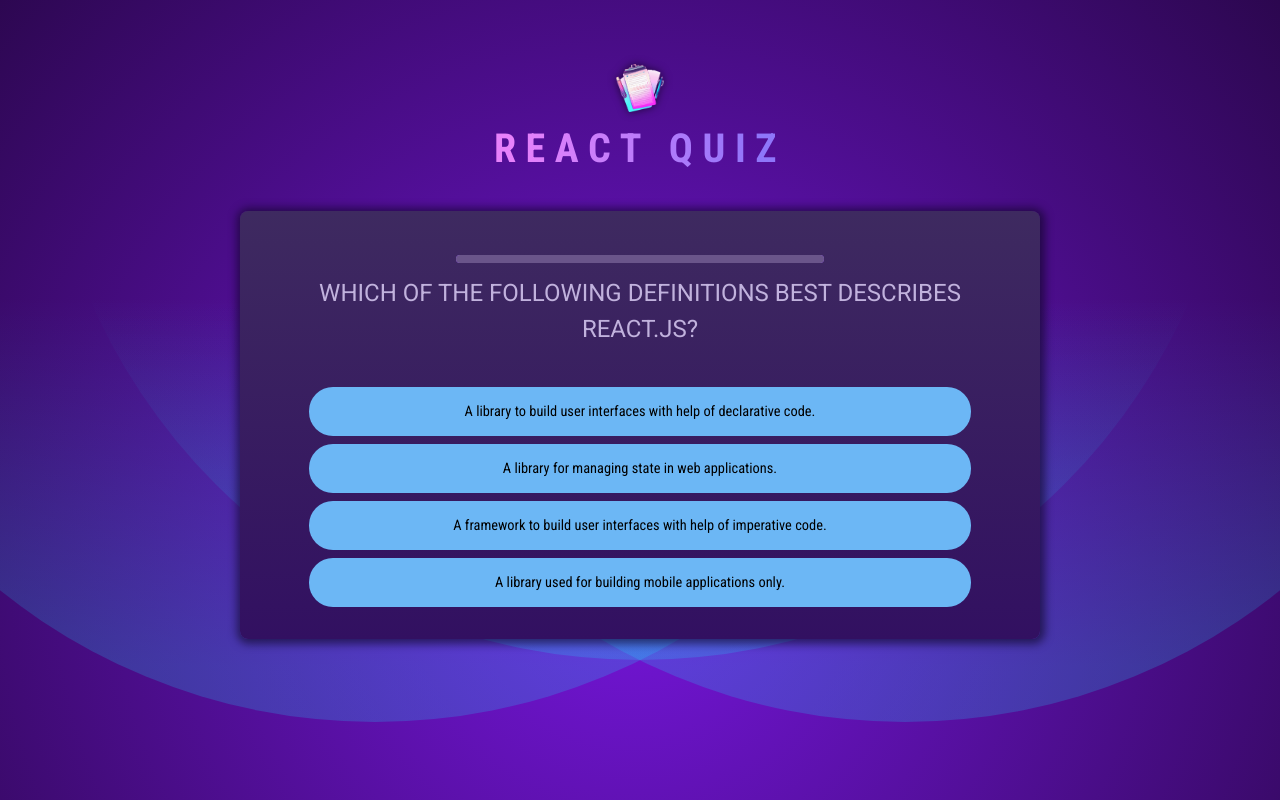
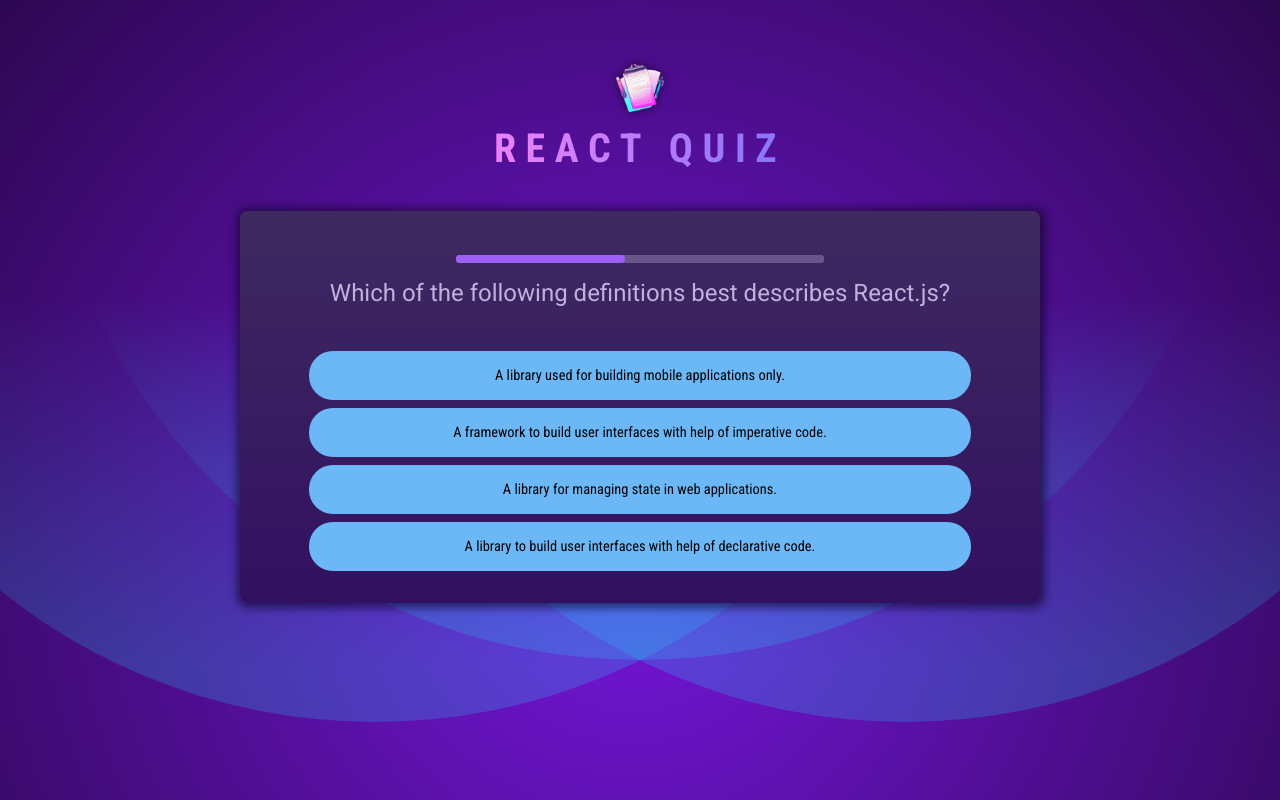
Before and after one commit to PomiHD/ReactQuizApp-Practice, a React (Vite) app: page / in a window 1280 px wide. Built offline with nearby package versions, Linux system fonts and the light colour scheme.

Commit message:
199. Splitting Components Up To Solve Problems

```diff
--- /dev/null
+++ b/src/components/Answers.tsx
@@ -0,0 +1,40 @@
+import { useRef } from "react";
+
+export default function Answers({
+  answers,
+  selectedAnswer,
+  answerState,
+  onSelect,
+}) {
+  const shuffledAnswers = useRef();
+  if (!shuffledAnswers.current) {
+    shuffledAnswers.current = [...answers];
+    shuffledAnswers.current.sort(() => Math.random() - 0.5);
+  }
+  return (
+    <>
+      <ul id={"answers"}>
+        {shuffledAnswers.current.map((answers) => {
+          let cssClass = "";
+          const isSelected = selectedAnswer === answers;
+          if (answerState === "answered" && isSelected) {
+            cssClass = "selected";
+          }
+          if (
+            (answerState === "correct" || answerState === "wrong") &&
+            isSelected
+          ) {
+            cssClass = answerState;
+          }
+          return (
+            <li key={answers} className={"answer"}>
+              <button onClick={() => onSelect(answers)} className={cssClass}>
+                {answers}
+              </button>
+            </li>
+          );
+        })}
+      </ul>
+    </>
+  );
+}
--- /dev/null
+++ b/src/components/Question.tsx
@@ -0,0 +1,26 @@
+import QuestionTimer from "./QuestionTimer.tsx";
+import Answers from "./Answers.tsx";
+
+export default function Question({
+  questionText,
+  answers,
+  answerState,
+  selectedAnswer,
+  onSelectAnswer,
+  onSkipAnswer,
+}) {
+  return (
+    <>
+      <div id={"question"}>
+        <QuestionTimer onTimeout={onSkipAnswer} maxTime={10000} />
+        <h2>{questionText}</h2>
+        <Answers
+          answers={answers}
+          answerState={answerState}
+          selectedAnswer={selectedAnswer}
+          onSelect={onSelectAnswer}
+        />
+      </div>
+    </>
+  );
+}
--- a/src/components/Quiz.tsx
+++ b/src/components/Quiz.tsx
@@ -1,7 +1,7 @@
 import QUESTIONS from "../questions.ts";
 import { useCallback, useState } from "react";
 import QuizOverImg from "../assets/quiz-complete.png";
-import QuestionTimer from "./QuestionTimer.tsx";
+import Question from "./Question.tsx";
 
 export default function Quiz() {
   const [userAnswers, setUserAnswers] = useState([]);
@@ -59,49 +59,20 @@
       </div>
     );
   }
-  const shuffledAnswers = [...QUESTIONS[activeQuestionIndex].answers];
-  shuffledAnswers.sort(() => Math.random() - 0.5);
 
   return (
     <>
       <main>
         <div id={"quiz"}>
-          <div id={"question"}>
-            <QuestionTimer
-              key={activeQuestionIndex}
-              onTimeout={handelSkipAnswer}
-              maxTime={4000}
-            />
-            <h2 id={"question-overview"}>
-              {QUESTIONS[activeQuestionIndex].text}
-            </h2>
-            <ul id={"answers"}>
-              {QUESTIONS[activeQuestionIndex].answers.map((answers) => {
-                let cssClass = "";
-                const isSelected =
-                  userAnswers[userAnswers.length - 1] === answers;
-                if (answerState === "answered" && isSelected) {
-                  cssClass = "selected";
-                }
-                if (
-                  (answerState === "correct" || answerState === "wrong") &&
-                  isSelected
-                ) {
-                  cssClass = answerState;
-                }
-                return (
-                  <li key={answers} className={"answer"}>
-                    <button
-                      onClick={() => handleSelectAnswer(answers)}
-                      className={cssClass}
-                    >
-                      {answers}
-                    </button>
-                  </li>
-                );
-              })}
-            </ul>
-          </div>
+          <Question
+            key={activeQuestionIndex}
+            questionText={QUESTIONS[activeQuestionIndex].text}
+            answers={QUESTIONS[activeQuestionIndex].answers}
+            answerState={answerState}
+            selectedAnswer={userAnswers[userAnswers.length - 1]}
+            onSelectAnswer={handleSelectAnswer}
+            onSkipAnswer={handelSkipAnswer}
+          />
         </div>
       </main>
     </>
```
